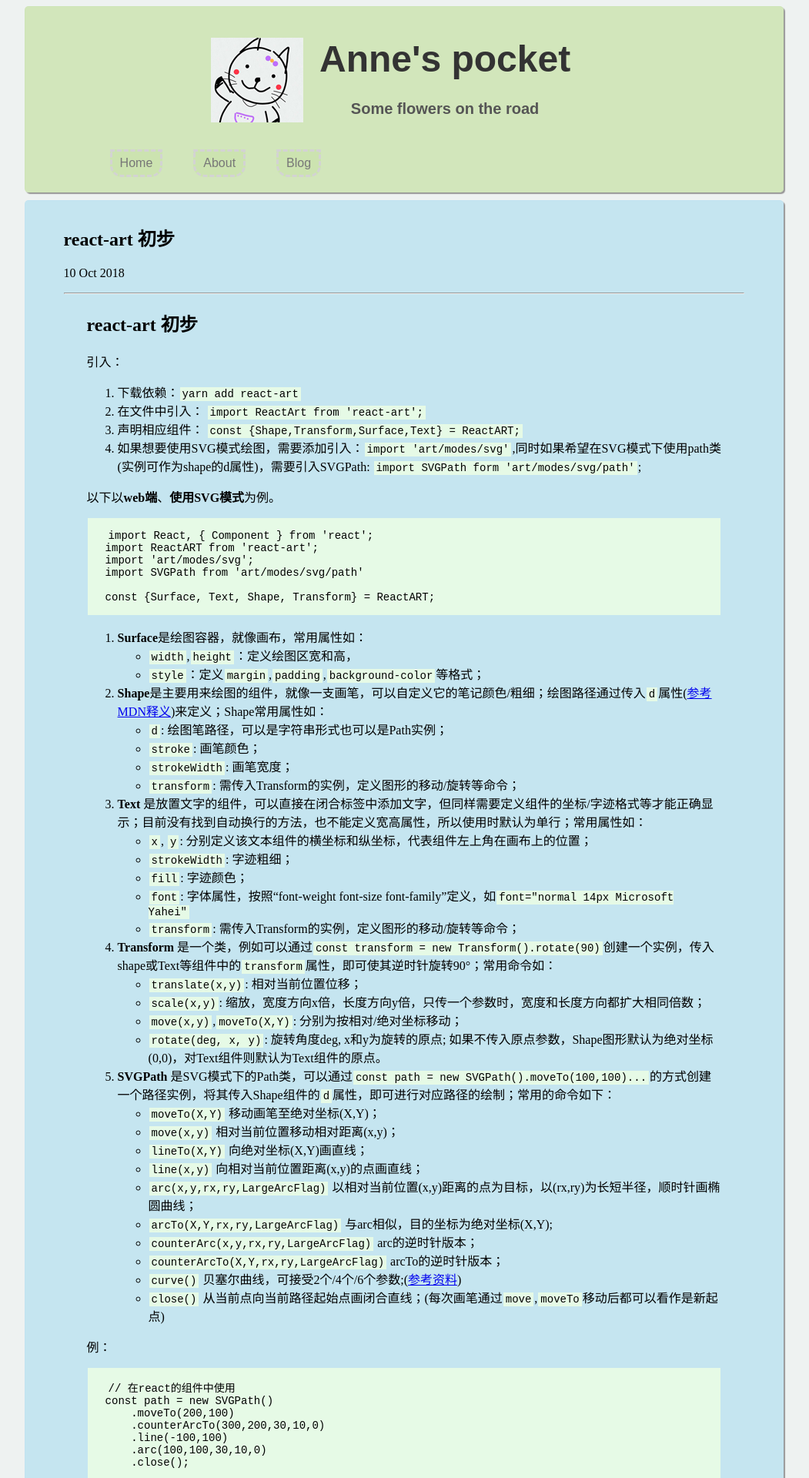
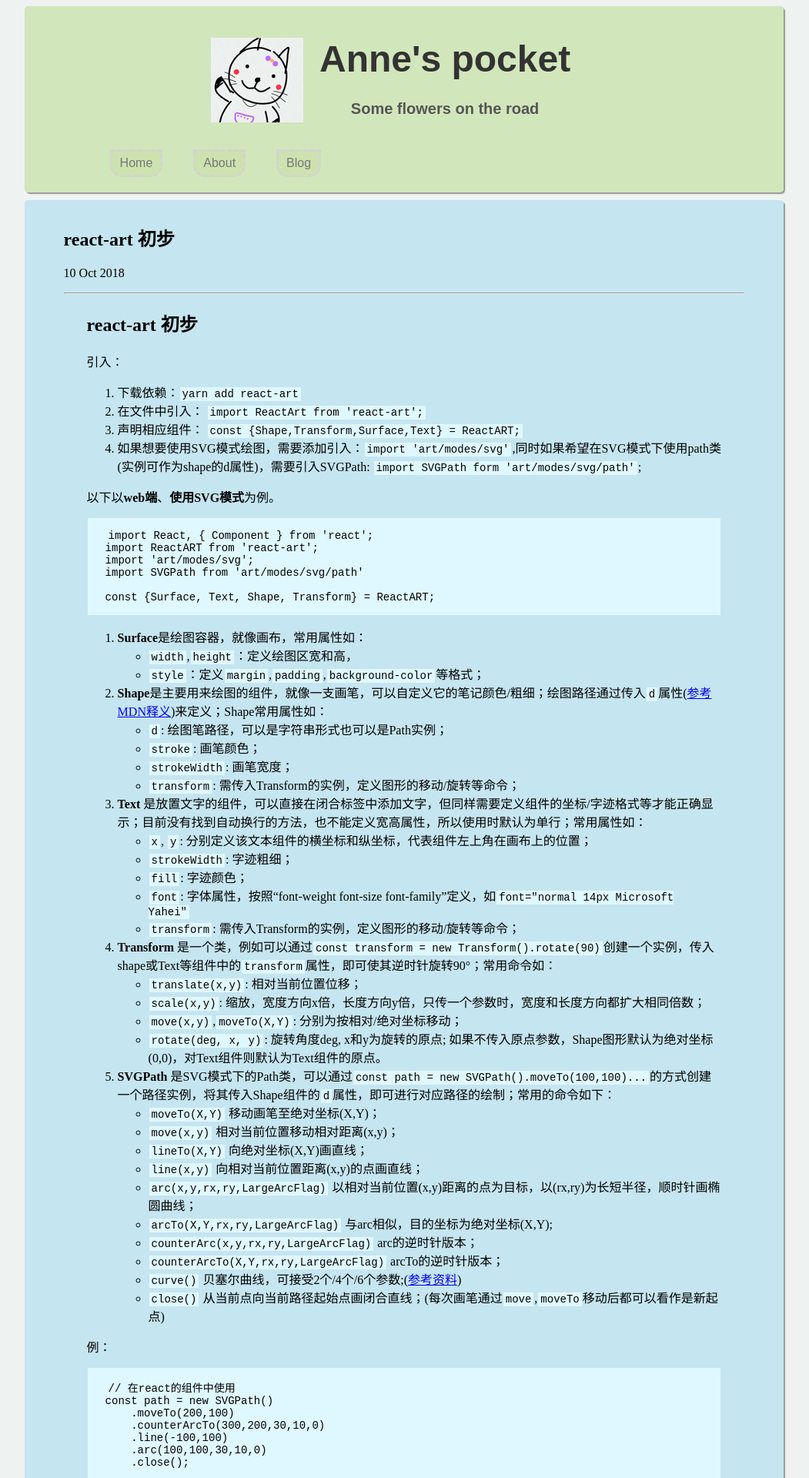
Before and after one commit to AnneBai/AnneBai.github.io, a Jekyll site: the page built from _posts/2018-10-10-react-art-first-step.md, in a window 1280 px wide. Shown: the top 1920 px of the page at 77% size, without its empty margins (115-1166 px from the left). Built offline with Jekyll 4.4.1, drawn with Linux system fonts in a browser that asks for light colours.

````diff
--- a/_posts/2018-10-10-react-art-first-step.md
+++ b/_posts/2018-10-10-react-art-first-step.md
@@ -87,6 +87,6 @@ const path = new SVGPath()
     </Text>
 </Surface>
 ```
-![example](../images/art-exp.png)
+![example](/images/art-exp.png)
 
 ——————————
--- a/styles/style.css
+++ b/styles/style.css
@@ -63,7 +63,7 @@ article {
   padding:10px 50px;
   border:1px solid rgba(187, 226, 241, .4);
   font-family:'Microsoft yahei';
-}px
+}
 .posts {
   margin:30px 60px 40px;
   list-style-type: disc;
@@ -95,9 +95,11 @@ article blockquote {
   color:#555;
   padding:1px;
   padding-left:10px;
+  font-size:14px;
+  line-height:1.5;
 }
 article .highlighter-rouge, article .highlight code{
-  background-color:  rgb(230, 250, 230);
+  background-color:  rgb(223, 248, 255);
   padding:1px 3px;
   margin:0 1px;
   font-family: "Courier New", Courier, monospace;
````
